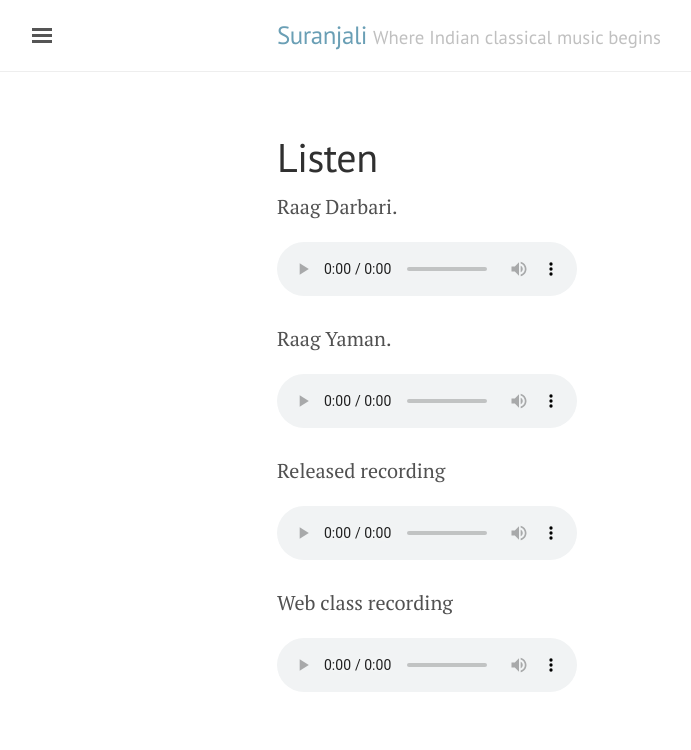
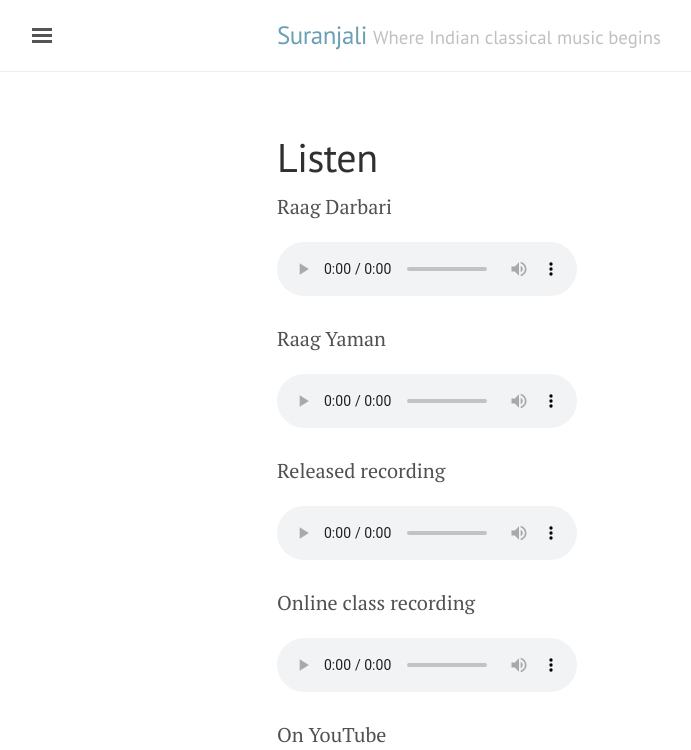
Before and after one commit to sumitachakravorty/suranjali, a Jekyll site: the page built from listen.md, in a window 1280 px wide. Shown: the top 750 px of the page, without its empty margins (3-694 px from the left). Built offline with Jekyll 4.4.1, drawn with Linux system fonts in a browser that asks for light colours; Markdown is read by kramdown in place of the engine named in the settings; grey boxes are pictures that could not be loaded.

Commit message:
Add youtube video link

```diff
--- a/listen.md
+++ b/listen.md
@@ -3,14 +3,18 @@ layout: page
 title: Listen
 ---
 
-Raag Darbari.
+Raag Darbari
 <p>{{ site.baseurl }}/assets/audio/Raag-Darbari.mp3</p>
 
-Raag Yaman.
+Raag Yaman
 <p>{{ site.baseurl }}/assets/audio/Raag-Yaman.mp3</p>
 
 Released recording
 <p>{{ site.baseurl }}/assets/audio/released-recording.mp3</p>
 
-Web class recording
+Online class recording
 <p>{{ site.baseurl }}/assets/audio/web-class-recording.mp3</p>
+
+On YouTube
+
+[![On YouTube](https://img.youtube.com/vi/iFto3svl-kY/0.jpg)](https://www.youtube.com/watch?v=iFto3svl-kY "On YouTube")
```
